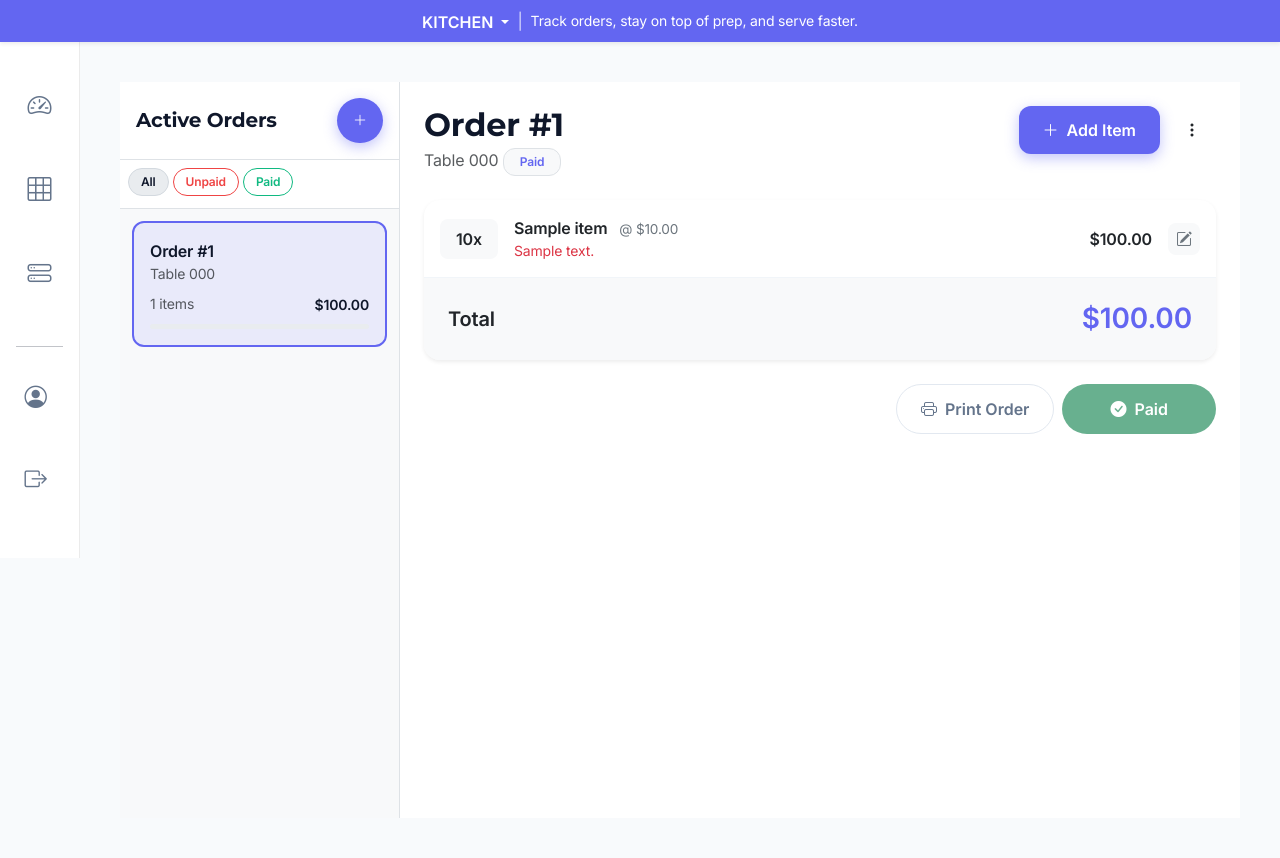
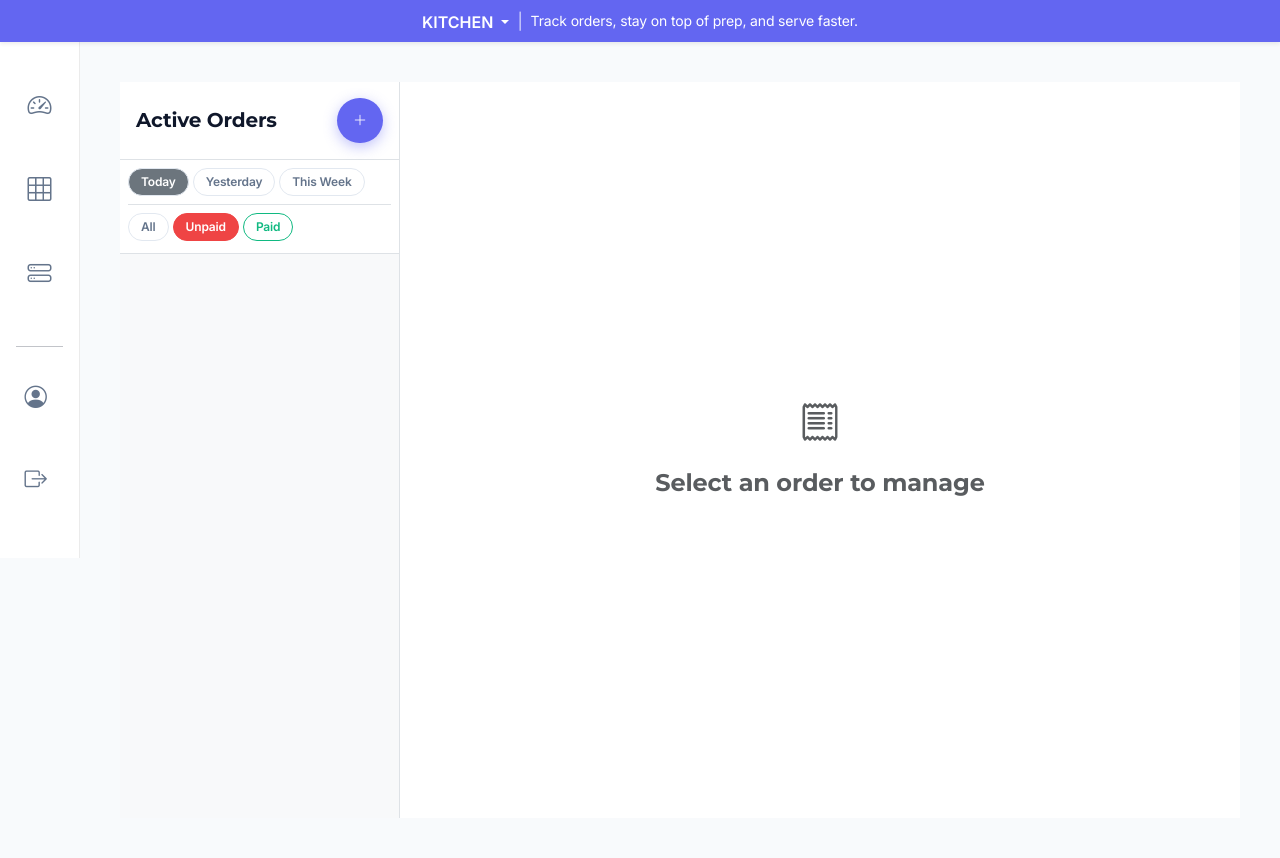
Before and after one commit to shenni-circlerm/oda, a Flask app: page /storefront/orders in a window 1280 px wide. Run offline with Flask 3, Linux system fonts and the light colour scheme; a user stored in the database is signed in; tables that the repository leaves empty hold one stand-in row (values such as "Sample post").

Commit message:
Fixed : Clicking Order will not evoking filter functions

```diff
--- a/project/templates/storefront_orders.html
+++ b/project/templates/storefront_orders.html
@@ -115,6 +115,13 @@
         background: #e9ecef;
         color: var(--primary-color);
     }
+
+    /* Force white text on active filter buttons */
+    .btn-outline-secondary.active,
+    .btn-outline-danger.active,
+    .btn-outline-success.active {
+        color: #fff !important;
+    }
 </style>
 {% endblock %}
 
@@ -131,20 +138,30 @@
             </div>
 
             <div class="p-2 border-bottom bg-white">
-                <div class="d-flex gap-1 overflow-auto pb-1" id="payment-status-filter">
-                    <input type="radio" class="btn-check" name="payment-filter" id="filter-all" value="all" checked>
-                    <label class="btn btn-xs btn-outline-secondary rounded-pill" for="filter-all">All</label>
-                    <input type="radio" class="btn-check" name="payment-filter" id="filter-unpaid" value="unpaid">
-                    <label class="btn btn-xs btn-outline-danger rounded-pill" for="filter-unpaid">Unpaid</label>
-                    <input type="radio" class="btn-check" name="payment-filter" id="filter-paid" value="paid">
-                    <label class="btn btn-xs btn-outline-success rounded-pill" for="filter-paid">Paid</label>
+                <!-- Date Filter -->
+                <div class="d-flex gap-1 overflow-auto pb-2 mb-2 border-bottom">
+                    <a href="{{ url_for('admin.storefront_orders', payment_filter=payment_filter, date_filter='today') }}"
+                       class="btn btn-xs btn-outline-secondary rounded-pill {% if date_filter == 'today' %}active{% endif %}">Today</a>
+                    <a href="{{ url_for('admin.storefront_orders', payment_filter=payment_filter, date_filter='yesterday') }}"
+                       class="btn btn-xs btn-outline-secondary rounded-pill {% if date_filter == 'yesterday' %}active{% endif %}">Yesterday</a>
+                    <a href="{{ url_for('admin.storefront_orders', payment_filter=payment_filter, date_filter='week') }}"
+                       class="btn btn-xs btn-outline-secondary rounded-pill {% if date_filter == 'week' %}active{% endif %}">This Week</a>
+                </div>
+                <!-- Payment Filter -->
+                <div class="d-flex gap-1 overflow-auto pb-1">
+                    <a href="{{ url_for('admin.storefront_orders', date_filter=date_filter, payment_filter='all') }}"
+                       class="btn btn-xs btn-outline-secondary rounded-pill {% if payment_filter == 'all' %}active{% endif %}">All</a>
+                    <a href="{{ url_for('admin.storefront_orders', date_filter=date_filter, payment_filter='unpaid') }}"
+                       class="btn btn-xs btn-outline-danger rounded-pill {% if payment_filter == 'unpaid' %}active{% endif %}">Unpaid</a>
+                    <a href="{{ url_for('admin.storefront_orders', date_filter=date_filter, payment_filter='paid') }}"
+                       class="btn btn-xs btn-outline-success rounded-pill {% if payment_filter == 'paid' %}active{% endif %}">Paid</a>
                 </div>
             </div>
 
             <div class="order-list-scroll">
                 {% for order in orders %}
                 <div class="order-item-card {% if selected_order and selected_order.id == order.id %}active{% endif %}"
-                     onclick="window.location.href='{{ url_for('admin.storefront_orders', order_id=order.id) }}'">
+                     onclick="window.location.href='{{ url_for('admin.storefront_orders', order_id=order.id, date_filter=date_filter, payment_filter=payment_filter) }}'">
                     <div class="d-flex justify-content-between align-items-start">
                         <div>
                             <span class="fw-bold">Order #{{ (order.id|string)[-4:]|upper }}</span>
@@ -274,6 +291,7 @@
     </div>
 </div>
 
+{% if selected_order %}
 <!-- Add Item Modal -->
 <div class="modal fade" id="addItemModal" tabindex="-1">
     <div class="modal-dialog modal-dialog-scrollable modal-lg">
@@ -284,7 +302,7 @@
             </div>
             <form action="{{ url_for('admin.storefront_orders') }}" method="POST">
                 <input type="hidden" name="action" value="add_multiple_items">
-                <input type="hidden" name="order_id" value="{{ selected_order.id if selected_order else '' }}">
+                <input type="hidden" name="order_id" value="{{ selected_order.id }}">
                 <div class="modal-body">
                     <div class="mb-3 sticky-top bg-white pt-2 pb-1">
                         <input type="search" id="item-search-input" class="form-control" placeholder="Search by name or SKU...">
@@ -342,7 +360,7 @@
             </div>
             <form action="{{ url_for('admin.storefront_orders') }}" method="POST">
                 <input type="hidden" name="action" value="move_table">
-                <input type="hidden" name="order_id" value="{{ selected_order.id if selected_order else '' }}">
+                <input type="hidden" name="order_id" value="{{ selected_order.id }}">
                 <div class="modal-body">
                     <div class="mb-3">
                         <label class="form-label">New Table</label>
@@ -372,7 +390,7 @@
             </div>
             <form action="{{ url_for('admin.storefront_orders') }}" method="POST">
                 <input type="hidden" name="action" value="merge_orders">
-                <input type="hidden" name="order_id" value="{{ selected_order.id if selected_order else '' }}">
+                <input type="hidden" name="order_id" value="{{ selected_order.id }}">
                 <div class="modal-body">
                     <p class="small text-muted">Combine this order into another active order. This action cannot be undone.</p>
                     <div class="mb-3">
@@ -380,7 +398,7 @@
                         <select name="target_order_id" class="form-select" required>
                             <option value="">Select an order to merge into...</option>
                             {% for order in orders %}
-                                {% if selected_order and order.id != selected_order.id and order.status != 'paid' %}
+                                {% if order.id != selected_order.id and order.status != 'paid' %}
                                 <option value="{{ order.id }}">Order #{{ (order.id|string)[-4:]|upper }} (Table {{ order.table.number }})</option>
                                 {% endif %}
                             {% endfor %}
@@ -433,7 +451,7 @@
             </div>
             <form action="{{ url_for('admin.storefront_orders') }}" method="POST">
                 <input type="hidden" name="action" value="update_item_quantity">
-                <input type="hidden" name="order_id" value="{{ selected_order.id if selected_order else '' }}">
+                <input type="hidden" name="order_id" value="{{ selected_order.id }}">
                 <input type="hidden" name="item_id" id="editItemId">
                 <div class="modal-body">
                     <div class="input-group">
@@ -449,6 +467,7 @@
         </div>
     </div>
 </div>
+{% endif %}
 
 <div class="modal fade" id="newOrderModal" tabindex="-1">
     <div class="modal-dialog modal-dialog-centered modal-sm">
@@ -558,24 +577,6 @@
             });
         });
 
-        const paymentFilterRadios = document.querySelectorAll('input[name="payment-filter"]');
-        paymentFilterRadios.forEach(radio => {
-            radio.addEventListener('change', function() {
-                const filterValue = this.value;
-                const orderItems = document.querySelectorAll('.order-item-card');
-                orderItems.forEach(item => {
-                    // This assumes the last status dot reflects payment.
-                    // A more robust way would be to add a `data-payment-status` attribute.
-                    const isPaid = item.querySelector('.status-dot.dot-paid, .status-dot.dot-completed');
-
-                    if (filterValue === 'all' || (filterValue === 'paid' && isPaid) || (filterValue === 'unpaid' && !isPaid)) {
-                        item.style.display = 'block';
-                    } else {
-                        item.style.display = 'none';
-                    }
-                });
-            });
-        });
     });
 </script>
 {% endblock %}
--- a/project/templates/storefront_tables.html
+++ b/project/templates/storefront_tables.html
@@ -12,7 +12,7 @@
     }
     .dot-available { background-color: #27da75; } /* success */
     .dot-occupied { background-color: #ffc107; } /* warning */
-    .dot-not-available { background-color: #6c757d; } /* dark */
+    .dot-not-available { background-color: #ef4444; } /* dark */
     .dot-needs-clearing { background-color: #0d6efd; } /* primary */
 </style>
 {% endblock %}
--- a/routes/routes.py
+++ b/routes/routes.py
@@ -5,8 +5,9 @@ from werkzeug.security import generate_password_hash
 from werkzeug.utils import secure_filename
 import os
 from io import BytesIO
-from datetime import datetime
+from datetime import datetime, date, timedelta
 from sqlalchemy.orm import selectinload
+from sqlalchemy import func
 from sqlalchemy.orm.attributes import flag_modified
 
 from project.models import User, Restaurant, Order, MenuItem, Table, Category, OrderItem, Menu, ModifierGroup, ModifierOption, Station
@@ -1346,9 +1347,33 @@ def storefront_orders():
 
         return redirect(url_for('admin.storefront_orders', order_id=order_id))
 
-    orders = Order.query.filter_by(restaurant_id=restaurant.id).filter(
-        Order.status.in_(['pending', 'preparing', 'ready', 'served', 'paid'])
-    ).order_by(Order.created_at.desc()).all()
+    payment_filter = request.args.get('payment_filter', 'unpaid')  # Default to 'unpaid'
+    date_filter = request.args.get('date_filter', 'today')  # Default to 'today'
+
+    base_query = Order.query.filter_by(restaurant_id=restaurant.id)
+
+    # Apply date filter
+    if date_filter == 'today':
+        base_query = base_query.filter(func.date(Order.created_at) == date.today())
+    elif date_filter == 'yesterday':
+        yesterday = date.today() - timedelta(days=1)
+        base_query = base_query.filter(func.date(Order.created_at) == yesterday)
+    elif date_filter == 'last_7_days':
+        seven_days_ago = date.today() - timedelta(days=7)
+        base_query = base_query.filter(func.date(Order.created_at) >= seven_days_ago)
+
+    # Apply payment status filter
+    if payment_filter == 'unpaid':
+        # Show all orders that are not paid or cancelled
+        base_query = base_query.filter(Order.status.notin_(['paid', 'cancelled']))
+    elif payment_filter == 'paid':
+        # Show only paid orders
+        base_query = base_query.filter(Order.status == 'paid')
+    else:  # 'all'
+        # Show all relevant orders (excluding cancelled)
+        base_query = base_query.filter(Order.status.in_(['pending', 'preparing', 'ready', 'served', 'paid']))
+
+    orders = base_query.order_by(Order.created_at.desc()).all()
 
     # Pre-calculate item counts and totals for each order
     for order in orders:
@@ -1391,7 +1416,7 @@ def storefront_orders():
     ).order_by(Category.name).all()
 
 
-    return render_template('storefront_orders.html', orders=orders, selected_order=selected_order, menu_items=menu_items, available_tables=available_tables, categories=categories)
+    return render_template('storefront_orders.html', orders=orders, selected_order=selected_order, menu_items=menu_items, available_tables=available_tables, categories=categories, payment_filter=payment_filter, date_filter=date_filter)
 
 @admin_bp.route('/storefront/payment/<int:order_id>', methods=['GET', 'POST'])
 @login_required
```
